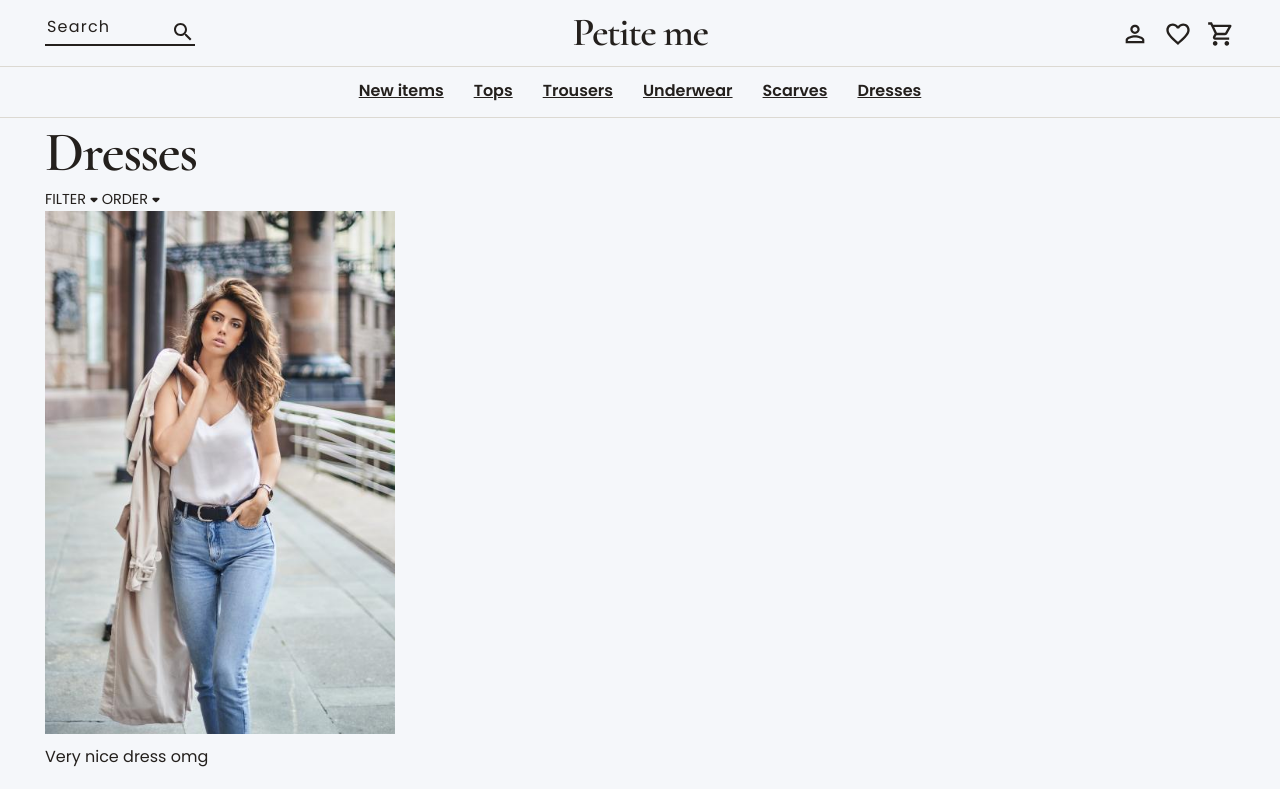
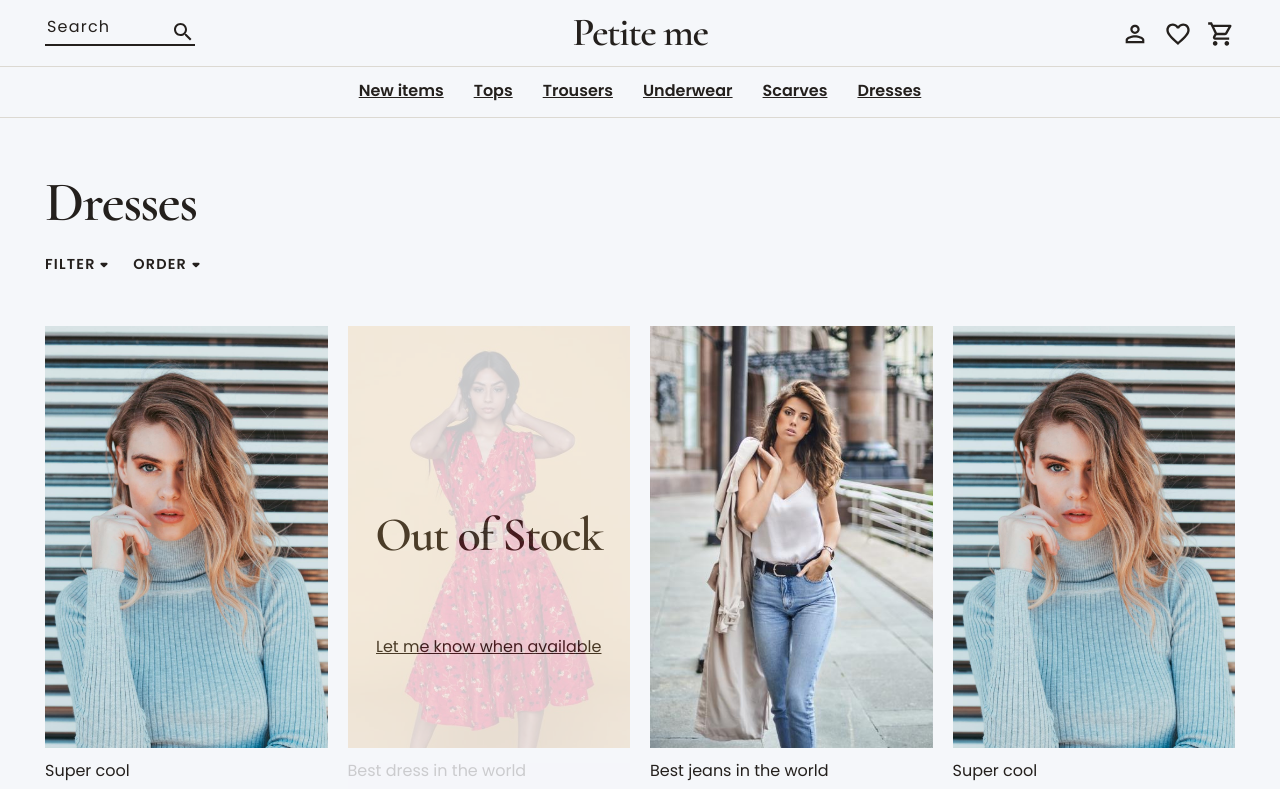
Before and after one commit to yurirech/petite-me-project, a Next.js app: page /collection/dresses in a window 1280 px wide. Shown: the top 789 px of the page. Built offline with nearby package versions, Linux system fonts and the light colour scheme.

Commit message:
finished collections

```diff
--- a/components/collection-item/collection-item.module.scss
+++ b/components/collection-item/collection-item.module.scss
@@ -1,15 +1,19 @@
+@import "../../styles/_mixins.scss";
+@import "../../styles/animations.scss";
+
 .collectionItem {
-
-  .itemPhoto {
-    max-width: 35rem;
-  }
+	margin: 5rem 0 1rem;
+  width: 100%;
+  position: relative;
 
 	label {
 		margin-top: 1rem;
-    display: block;
+		display: inline-block;
 	}
-  p, small {
-    margin-left: .3rem;
+
+	p,
+	small {
+		margin-left: 0.3rem;
 	}
 
 	p {
@@ -18,7 +22,96 @@
 
 	small {
 		font-size: 85%;
-    margin-top: -.5rem;
+		margin-top: -0.5rem;
 		display: block;
+
+		span {
+			font-size: 100%;
 		}
   }
+
+  .outOfStockLayer {
+    position: absolute;
+    width: 100%;
+    height: 100%;
+    background-color: var(--color-petite-background);
+    opacity: .8;
+    z-index: 1;
+    display: flex;
+    flex-direction: column;
+    align-items: center;
+    justify-content: center;
+
+    h3 {
+      margin-bottom: 7rem;
+    }
+
+    a {
+      text-decoration: underline;
+      cursor: pointer;
+      font-weight: 400;
+    }
+  }
+
+  .itemPhoto {
+    .sizePanel {
+      @include hideOnMobile
+    }
+  }
+}
+
+@include tablet {
+	.collectionItem {
+		width: 45%;
+
+		.itemPhotoHolder {
+			max-width: 35rem;
+		}
+	}
+}
+
+@include laptopS {
+	.collectionItem {
+    width: 100%;
+
+		.itemPhoto {
+      position: relative;
+      overflow: hidden;
+
+			.sizePanel {
+				display: none;
+      }
+
+			&:hover {
+				.sizePanel {
+					display: block;
+					text-align: center;
+					position: absolute;
+					z-index: 9999;
+					bottom: 0;
+					width: 100%;
+					color: var(--color-petite-white);
+					background-color: var(--color-petite-black);
+					animation: showUp .5s;
+
+					p {
+						margin: 1rem auto 0.5rem;
+						font-weight: 300;
+					}
+
+					.sizes {
+						padding: 0 2rem;
+						display: flex;
+						justify-content: space-around;
+						margin-bottom: 2rem;
+					}
+				}
+			}
+		}
+
+		.itemPhotoHolder,
+		label {
+			cursor: pointer;
+		}
+	}
+}
--- a/components/collection-item/collection-item.tsx
+++ b/components/collection-item/collection-item.tsx
@@ -2,24 +2,59 @@ import Image from "next/image";
 
 import styles from "./collection-item.module.scss";
 
-const CollectionItem = () => {
+interface CollectionItem {
+	title: string;
+	image: string;
+	price: string;
+	numberOfColors: number;
+	inStock: number;
+}
+
+const CollectionItem = ({
+	title,
+	image,
+	price,
+	numberOfColors,
+	inStock,
+}: CollectionItem) => {
 	return (
 		<>
 			<div className={styles.collectionItem}>
+				{inStock < 1 && (
+					<div className={styles.outOfStockLayer}>
+						<h3>Out of Stock</h3>
+						<a>Let me know when available</a>
+					</div>
+				)}
 				<div className={styles.itemPhoto}>
+					<div className={styles.sizePanel}>
+						<p>Choose a size</p>
+						<div className={styles.sizes}>
+							<label>XS</label>
+							<label>S</label>
+							<label>M</label>
+							<label>L</label>
+							<label>XL</label>
+						</div>
+					</div>
+					<div className={styles.itemPhotoHolder}>
 						<Image
-						src="/img/model-2.jpg"
+							src={image}
 							objectFit="cover"
 							width={327}
 							height={489}
 							layout="responsive"
 						/>
 					</div>
-				<label>Very nice dress omg</label>
+				</div>
+
+				<label>{title}</label>
 				<p>
-					<strong>€20.99</strong>
+					<strong>€{price}</strong>
 				</p>
-				<small>10 colors</small>
+				<small>
+					{numberOfColors} color{numberOfColors > 1 && <span>s</span>}
+				</small>
 			</div>
 		</>
 	);
--- /dev/null
+++ b/components/dropdown-menu/dropdown-menu.tsx
@@ -0,0 +1,13 @@
+import styles from "./dropdown-menu.module.scss";
+
+const DropdownMenu = ({ children }) => {
+	return (
+		<div className={styles.dropdownMenu}>
+			<div className={styles.flexContainer}>
+				{children}
+			</div>
+		</div>
+	);
+};
+
+export default DropdownMenu;
--- a/components/menu-bar/menu-bar.tsx
+++ b/components/menu-bar/menu-bar.tsx
@@ -75,22 +75,22 @@ const MenuBar = () => {
 					{toggleMenu ? <div className={`${styles.buttonToggle}`}></div> : null}
 				</menu>
 				<section className={styles.menuLinks}>
-					<Link href="/">
+					<Link  href="/collection/new-arrivals">
 						<a>New items</a>
 					</Link>
-					<Link href="/">
+					<Link href="/collection/tops">
 						<a>Tops</a>
 					</Link>
-					<Link href="/">
+					<Link href="/collection/trousers">
 						<a>Trousers</a>
 					</Link>
-					<Link href="/">
+					<Link href="/collection/underwear">
 						<a>Underwear</a>
 					</Link>
-					<Link href="/">
+					<Link href="/collection/scarves">
 						<a>Scarves</a>
 					</Link>
-					<Link href="/">
+					<Link href="/collection/dresses">
 						<a>Dresses</a>
 					</Link>
 				</section>
--- /dev/null
+++ b/pages/collection/[collection].module.scss
@@ -0,0 +1,49 @@
+@import "../../styles/_mixins.scss";
+
+.collection {
+	header {
+		margin-top: 1.75rem;
+
+		h2 {
+			text-transform: capitalize;
+		}
+
+		.filters {
+			font-weight: 600;
+			@include moreLetterSpacing;
+
+			small:last-of-type {
+				margin-left: 2.5rem;
+			}
+		}
+	}
+
+	.collectionItems {
+		display: flex;
+		flex-direction: row;
+		flex-wrap: wrap;
+		justify-content: space-between;
+	}
+}
+
+@include laptopS {
+	.collection {
+		header {
+			margin-top: 5rem;
+
+			.filters {
+				margin-top: 1.5rem;
+			}
+
+			small {
+				cursor: pointer;
+			}
+		}
+
+		.collectionItems {
+			display: grid;
+			grid-template-columns: repeat(4, 1fr);
+			grid-gap: 20px;
+		}
+	}
+}
--- /dev/null
+++ b/pages/collection/[collection].tsx
@@ -0,0 +1,107 @@
+import { useRouter } from "next/dist/client/router";
+
+import styles from "./[collection].module.scss";
+import uStyles from "../../styles/utils.module.scss";
+
+import DropdownIcon from "../../public/icon/arrow_drop_down_24px.svg";
+import CollectionItem from "../../components/collection-item/collection-item";
+import { useEffect, useState } from "react";
+import DropdownMenu from "../../components/dropdown-menu/dropdown-menu";
+
+const Collection = () => {
+	const router: any = useRouter();
+	const [title, setTitle] = useState('');
+
+	useEffect(() => {
+		if(router.query.collection !== undefined) {
+			setTitle(router.query.collection.split('-').join(' '));
+		}
+	}, [router])
+
+	return (
+		<div className={styles.collection}>
+			<div className={uStyles.container}>
+				<header>
+					<h2>{title}</h2>
+					<section className={styles.filters}>
+						{/* TODO: CHANGE ICON FILL IN CSS */}
+						<small>
+							FILTER <DropdownIcon width={8} height={8} fill="black" />
+						{/* <DropdownMenu>
+							<a>Filter</a>
+							<a>Filter</a>
+							<a>Filter</a>
+							<a>Filter</a>
+							<a>Filter</a>
+						</DropdownMenu> */}
+						</small>
+						<small>
+							ORDER <DropdownIcon width={8} height={8} fill="black" />
+						</small>
+					</section>
+				</header>
+				<main>
+					<div className={styles.collectionItems}>
+						{tempCollectionData.map((item, i) => (
+							<CollectionItem
+								key={i}
+								title={item.title}
+								image={item.image}
+								price={item.price}
+								numberOfColors={item.numberOfColors}
+								inStock={item.inSotck}
+							/>
+						))}
+					</div>
+				</main>
+			</div>
+		</div>
+	);
+};
+
+export default Collection;
+
+const tempCollectionData = [
+	{
+		title: "Super cool",
+		image: "/img/model-1.jpg",
+		price: "50.99",
+		numberOfColors: 5,
+		inSotck: 6,
+	},
+	{
+		title: "Best dress in the world",
+		image: "/img/item-thumbnail.jpg",
+		price: "15.99",
+		numberOfColors: 1,
+		inSotck: 0,
+	},
+	{
+		title: "Best jeans in the world",
+		image: "/img/model-2.jpg",
+		price: "70.99",
+		numberOfColors: 3,
+		inSotck: 2,
+	},
+	{
+		title: "Super cool",
+		image: "/img/model-1.jpg",
+		price: "50.99",
+		numberOfColors: 5,
+		inSotck: 2,
+	},
+	{
+		title: "Best dress in the world",
+		image: "/img/item-thumbnail.jpg",
+		price: "15.99",
+		numberOfColors: 1,
+		inSotck: 2,
+	},
+	{
+		title: "Best jeans in the world",
+		image: "/img/model-2.jpg",
+		price: "70.99",
+		numberOfColors: 3,
+		inSotck: 2,
+	},
+];
--- a/pages/collection/[id].tsx
+++ /dev/null
@@ -1,29 +0,0 @@
-import styles from "./[id].module.scss";
-import uStyles from "../../styles/utils.module.scss";
-
-import DropdownIcon from "../../public/icon/arrow_drop_down_24px.svg";
-import CollectionItem from "../../components/collection-item/collection-item";
-
-const Collection = () => {
-	return (
-		<div className={uStyles.container}>
-			<header>
-				<h2>Dresses</h2>
-				<section className={styles.filters}>
-					{/* TODO: CHANGE ICON FILL IN CSS */}
-					<small>
-						FILTER <DropdownIcon width={8} height={8} fill="black" />{" "}
-					</small>
-					<small>
-						ORDER <DropdownIcon width={8} height={8} fill="black" />
-					</small>
-				</section>
-			</header>
-      <main>
-        <CollectionItem />
-      </main>
-		</div>
-	);
-};
-
-export default Collection;
--- a/styles/animations.scss
+++ b/styles/animations.scss
@@ -2,3 +2,8 @@
   0% { transform: rotateY(90deg);}
   100% { transform: rotateY(0deg);}
 }
+
+@keyframes showUp {
+  0% { bottom: -10rem;}
+  100% { bottom: 0;}
+}
--- a/tsconfig.json
+++ b/tsconfig.json
@@ -4,7 +4,8 @@
     "lib": [
       "dom",
       "dom.iterable",
-      "esnext"
+      "esnext",
+      // "es7"
     ],
     "allowJs": true,
     "skipLibCheck": true,
```
Also changed, not shown: components/dropdown-menu/dropdown-menu.module.scss (added, +12 -0 lines), pages/collection/[id].module.scss (deleted), public/img/item-thumbnail.jpg (added). Lines whose indentation alone changed are shown as unchanged.
